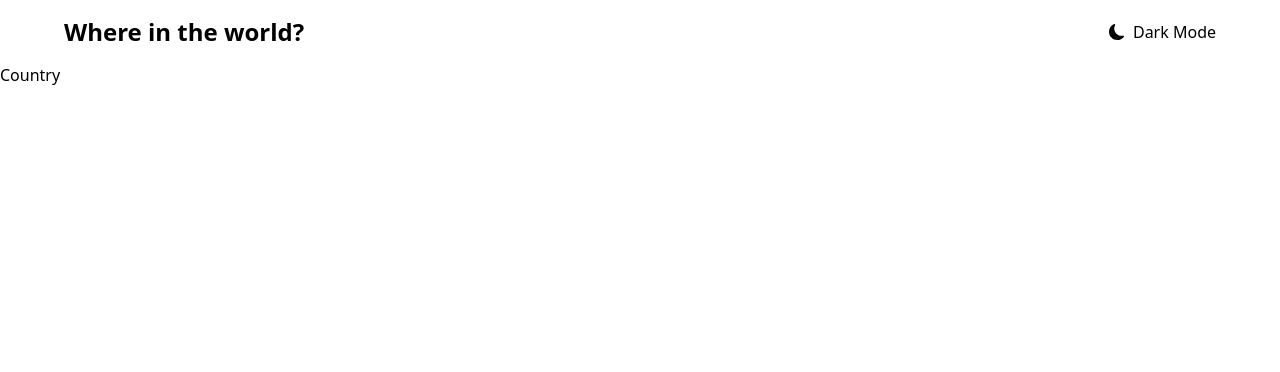
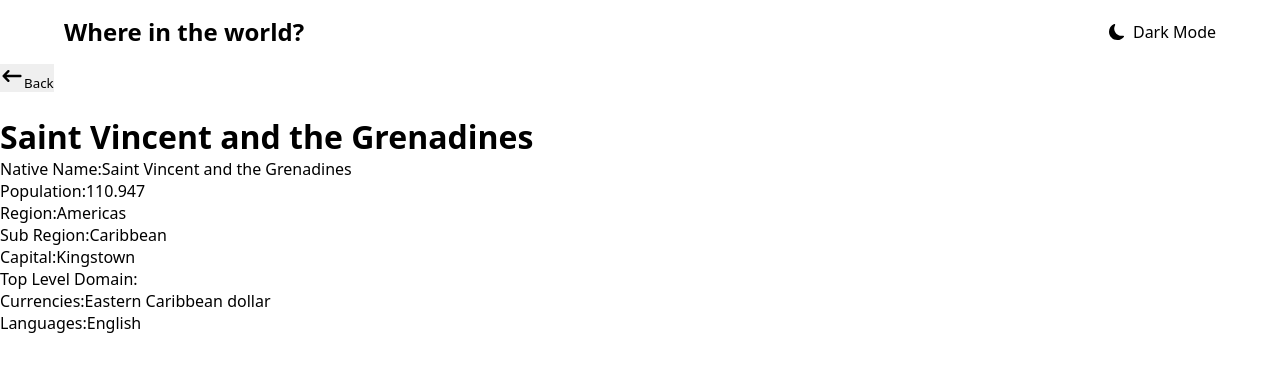
Before and after one commit to FeridQarayev/countries_app, a React (Create React App) app: page /country in a window 1280 px wide. Shown: the top 372 px of the page. Built offline with nearby package versions, Linux system fonts and the light colour scheme.

Commit message:
add country html

```diff
--- a/src/components/Card/Card.jsx
+++ b/src/components/Card/Card.jsx
@@ -6,7 +6,7 @@ function Card(country) {
   //   console.log("ad ", data.idd);
   return (
     <div className="card">
-      <img className="card__img" src={data.flags.png} alt="Pakistan" />
+      <img className="card__img" src={data.flags.png} alt={data.name.common} />
       <div className="card__content">
         <h2>{data.name.common}</h2>
         <p className="card__text">
--- a/src/pages/Country.jsx
+++ b/src/pages/Country.jsx
@@ -1,9 +1,74 @@
-import React from 'react'
+import React from "react";
+import { Link } from "react-router-dom";
 
 function Country() {
   return (
-    <div>Country</div>
-  )
+    <div className="country">
+      <Link to="/">
+        <button>
+          <svg
+            stroke="currentColor"
+            fill="currentColor"
+            strokeWidth="0"
+            viewBox="0 0 20 20"
+            height="24"
+            width="24"
+            xmlns="http://www.w3.org/2000/svg"
+          >
+            <path
+              fill-rule="evenodd"
+              d="M7.707 14.707a1 1 0 01-1.414 0l-4-4a1 1 0 010-1.414l4-4a1 1 0 011.414 1.414L5.414 9H17a1 1 0 110 2H5.414l2.293 2.293a1 1 0 010 1.414z"
+              clip-rule="evenodd"
+            ></path>
+          </svg>
+          Back
+        </button>
+      </Link>
+      <div className="country__body">
+        <img className="country__body__img" src="" alt="" />
+        <div className="country__body__content">
+          <h1>Saint Vincent and the Grenadines</h1>
+          <section className="country__body__content__text">
+            <section className="section1">
+              <p>
+                <span>Native Name:</span>
+                Saint Vincent and the Grenadines
+              </p>
+              <p>
+                <span>Population:</span>
+                110.947
+              </p>
+              <p>
+                <span>Region:</span>
+                Americas
+              </p>
+              <p>
+                <span>Sub Region:</span>
+                Caribbean
+              </p>
+              <p>
+                <span>Capital:</span>
+                Kingstown
+              </p>
+            </section>
+            <section className="section2">
+              <p>
+                <span>Top Level Domain:</span>
+              </p>
+              <p>
+                <span>Currencies:</span>
+                Eastern Caribbean dollar
+              </p>
+              <p>
+                <span>Languages:</span>
+                English
+              </p>
+            </section>
+          </section>
+        </div>
+      </div>
+    </div>
+  );
 }
 
-export default Country
+export default Country;
```
Also changed, not shown: src/pages/Country.css (added).
